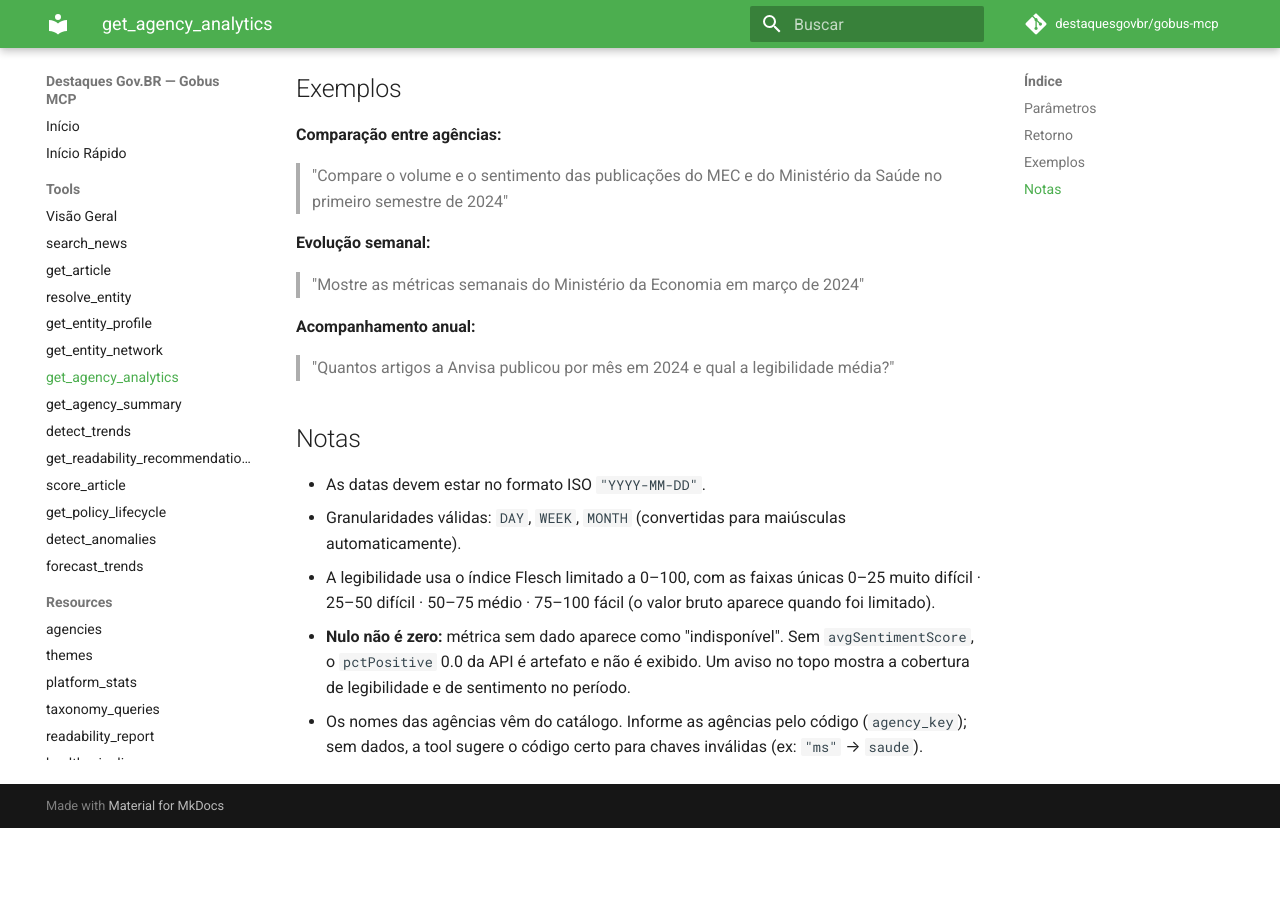
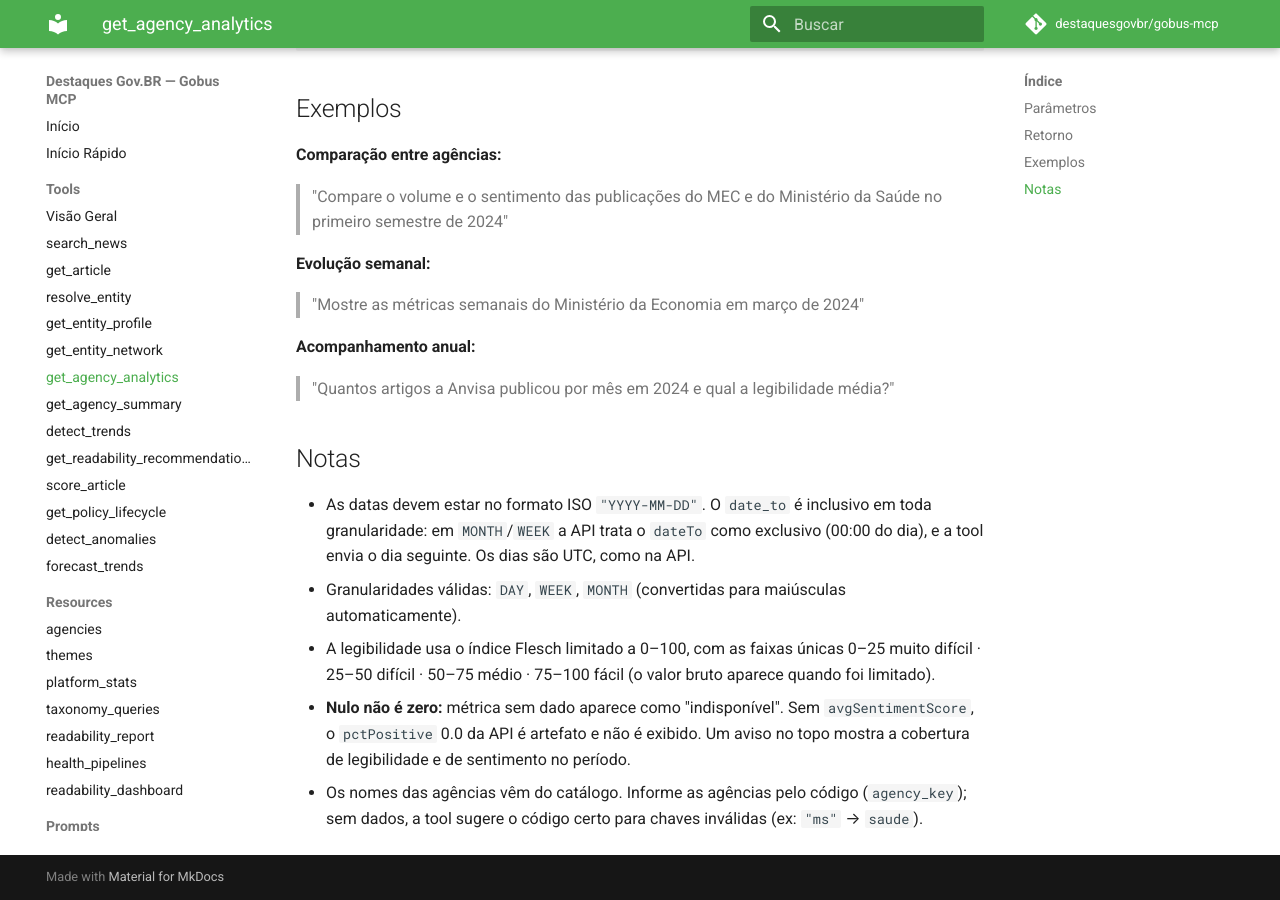
Before and after one commit to destaquesgovbr/gobus-mcp, an MkDocs documentation site: the page built from docs/tools/get-agency-analytics.md, in a window 1280 px wide and 900 px high, scrolled down 1102 px. Built offline with MkDocs 1.6.1 and Material for MkDocs 9.7.7, drawn with Linux system fonts in a browser that asks for light colours; comment, search, counter and statistics services are not loaded; before the commit the page ends 1930 px from its top, so only the background shows below that; some of the changed text lies outside the part shown.

Commit message:
docs: semântica do dateTo do agencyAnalytics por granularidade (DAY inclusivo, MONTH/WEEK exclusivo) e date_to inclusivo da tool

```diff
--- a/docs/tools/get-agency-analytics.md
+++ b/docs/tools/get-agency-analytics.md
@@ -45,7 +45,7 @@
 
 ## Notas
 
-- As datas devem estar no formato ISO `"YYYY-MM-DD"`.
+- As datas devem estar no formato ISO `"YYYY-MM-DD"`. O `date_to` é inclusivo em toda granularidade: em `MONTH`/`WEEK` a API trata o `dateTo` como exclusivo (00:00 do dia), e a tool envia o dia seguinte. Os dias são UTC, como na API.
 - Granularidades válidas: `DAY`, `WEEK`, `MONTH` (convertidas para maiúsculas automaticamente).
 - A legibilidade usa o índice Flesch limitado a 0–100, com as faixas únicas 0–25 muito difícil · 25–50 difícil · 50–75 médio · 75–100 fácil (o valor bruto aparece quando foi limitado).
 - **Nulo não é zero:** métrica sem dado aparece como "indisponível". Sem `avgSentimentScore`, o `pctPositive` 0.0 da API é artefato e não é exibido. Um aviso no topo mostra a cobertura de legibilidade e de sentimento no período.
```
Also changed, not shown: other parts of docs/tools/get-agency-analytics.md (+1 -1 lines), CLAUDE.md (+1 -1 lines), docs/arquitetura.md (+1 -1 lines).
